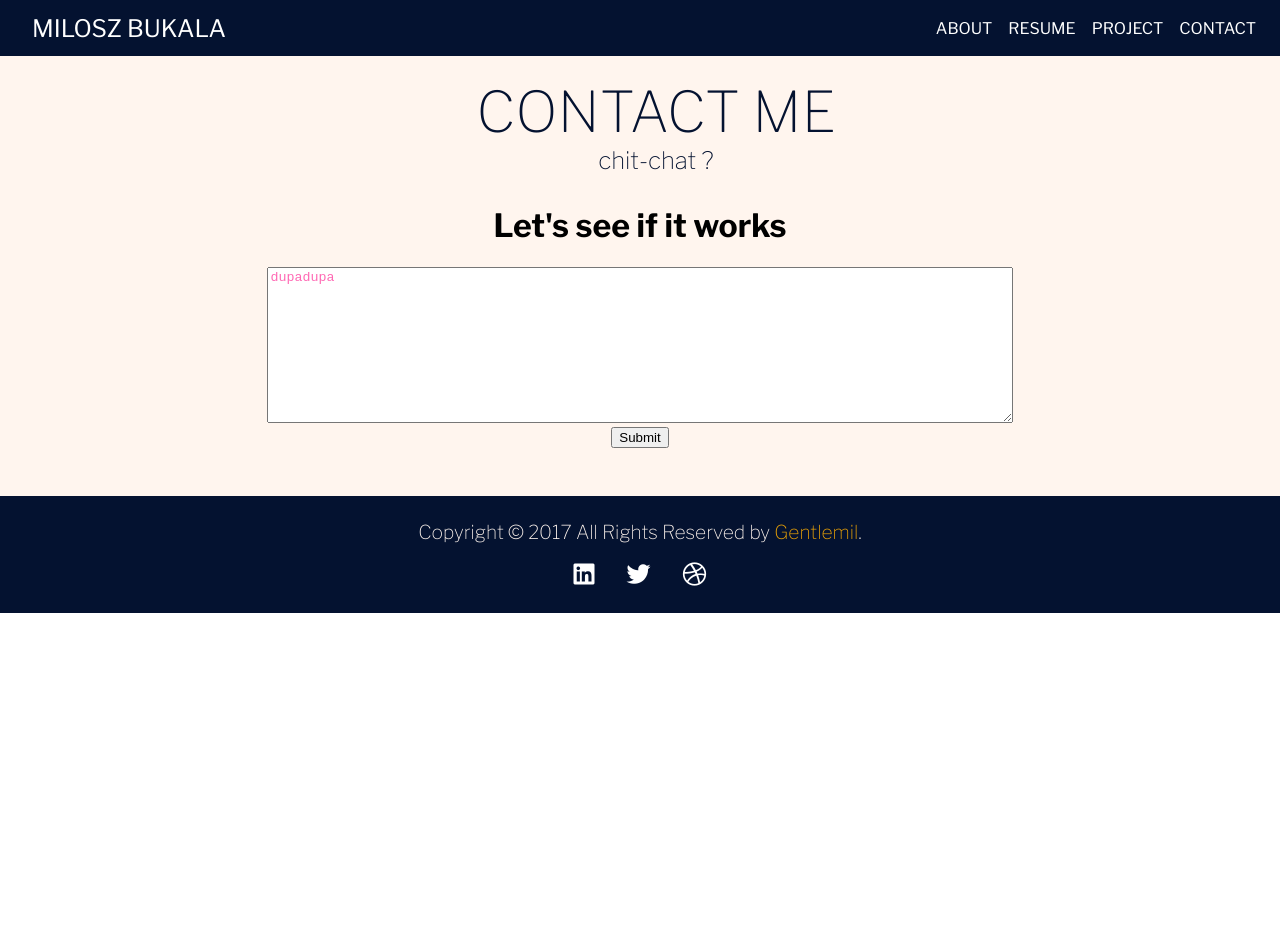
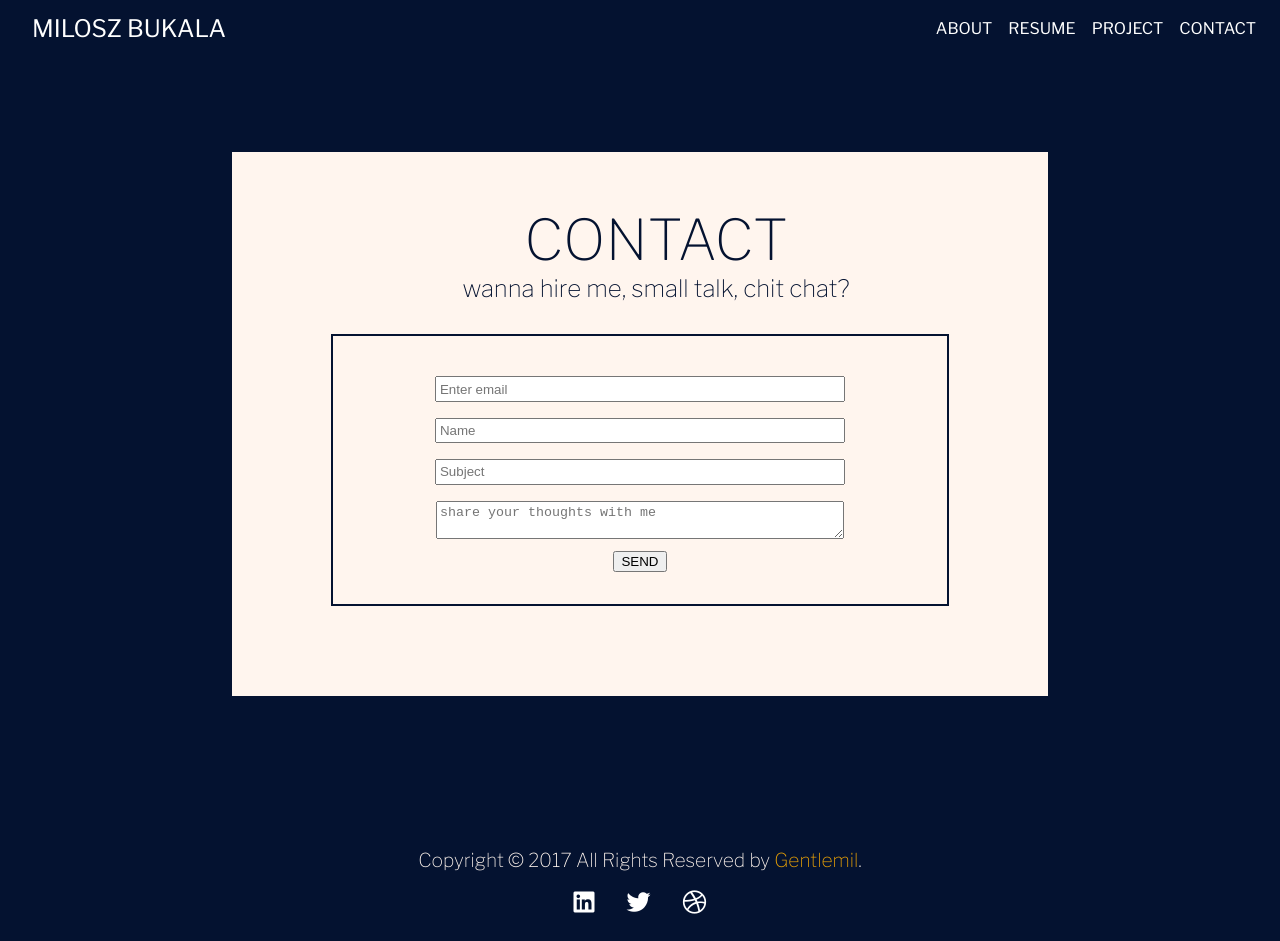
Before and after one commit to gentlemil/portfolio-js, a React (Create React App) app: page /contact in a window 1280 px wide. Before the commit the page ends 800 px from the top, so only its background shows below. Built offline with nearby package versions, Linux system fonts and the light colour scheme.

Commit message:
Refaktoring Contact component using emailjs app, but something does not work properly. Need to check it as soon as possible..

```diff
--- a/src/components/Contact/Contact.jsx
+++ b/src/components/Contact/Contact.jsx
@@ -1,65 +1,101 @@
-import React from 'react';
-import './Contact.scss'
+import React, { Component } from 'react';
+import * as emailjs from 'emailjs-com';
+// import Button from '../Button/Button'
+import { Button, FormFeedback, Form, FormGroup, Label, Input } from 'reactstrap';
 
-class Contact extends React.PureComponent {
-    constructor(props) {
-        super(props);
-        this.state = { feedback: 'dupadupa', name: 'Milosz Bukala', email: 'mil.bukala@gmail.com' };
-        this.handleChange = this.handleChange.bind(this);
-        this.handleSubmit = this.handleSubmit.bind(this);
+import './Contact.scss';
+
+class Contact extends Component {
+    state = {
+        name: '',
+        email: '',
+        subject: '',
+        message: '',
+    };
+
+    handleSubmit = (e) => {
+        e.preventDefault()
+        const { name, email, subject, message } = this.state
+
+        let templateParams = {
+            from_name: email,
+            to_name: 'mil.bukala@gmail.com',
+            subject: subject,
+            message_html: message,
+        }
+        emailjs.send(
+            'gmail',
+            'template_FZMNakmZ',
+            templateParams,
+            'user_mEjqdIMTdyWs95cnj4A0W'
+        )
+        this.resetForm()
     }
-    handleChange(event) {
-        this.setState({ feedback: event.target.value })
+    resetForm() {
+        this.setState({
+            name: '',
+            email: '',
+            subject: '',
+            message: '',
+        })
     }
-
-    handleSubmit(event) {
-        const templateId = 'template_FZMNakmZ';
-
-        this.sendFeedback(templateId, { message_html: this.state.feedback, from_name: this.state.name, reply_to: this.state.email })
-    }
-
-    sendFeedback(templateId, variables) {
-        window.emailjs.send(
-            'gmail', templateId,
-            variables
-        ).then(res => {
-            console.log('Email successfully sent!')
-        })
-            // Handle errors here however you like, or use a React error boundary
-            .catch(err => console.error('Oh well, you failed. Here some thoughts on the error that occured:', err))
+    handleChange = (param, e) => {
+        this.setState({ [param]: e.target.value })
     }
     render() {
         return (
-            <div className="projects">
+            <div className='contact'>
                 <div className='frameBox' >
                     <div className='frameBox__title'>
-                        <h1>CONTACT ME</h1>
-                        <h4>chit-chat ?</h4>
+                        <h1>CONTACT</h1>
+                        <h4>wanna hire me, small talk, chit chat?</h4>
                     </div>
-                    {/* --- */}
-                    <form className="test-mailing">
-                        <h1>Let's see if it works</h1>
-                        <div>
-                            <textarea
-                                id="test-mailing"
-                                name="test-mailing"
-                                onChange={this.handleChange}
-                                placeholder="Post some lorem ipsum here"
-                                required
-                                value={this.state.feedback}
-                                style={{ width: '60%', height: '150px' }}
+                    <Form onSubmit={this.handleSubmit} className='form-content'>
+                        <FormGroup controlId="formBasicEmail">
+                            <Input
+                                type="email"
+                                name="email"
+                                value={this.state.email}
+                                className="text-primary"
+                                onChange={this.handleChange.bind(this, 'email')}
+                                placeholder="Enter email"
                             />
-                        </div>
-                        <input type="button" value="Submit" className="btn btn--submit" onClick={this.handleSubmit} />
-                    </form>
-                    {/* --- */}
-
+                        </FormGroup>
+                        <FormGroup controlId="formBasicName">
+                            <Input
+                                type="text"
+                                name="name"
+                                value={this.state.name}
+                                className="text-primary"
+                                onChange={this.handleChange.bind(this, 'name')}
+                                placeholder="Name"
+                            />
+                        </FormGroup>
+                        <FormGroup controlId="formBasicSubject">
+                            <Input
+                                type="text"
+                                name="subject"
+                                className="text-primary"
+                                value={this.state.subject}
+                                onChange={this.handleChange.bind(this, 'subject')}
+                                placeholder="Subject"
+                            />
+                        </FormGroup>
+                        <FormGroup controlId="formBasicMessage">
+                            <Input
+                                type="textarea"
+                                name="message"
+                                className="text-primary"
+                                value={this.state.message}
+                                onChange={this.handleChange.bind(this, 'message')}
+                                placeholder="share your thoughts with me"
+                            />
+                        </FormGroup>
+                        <Button variant="primary" type="submit">SEND</Button>
+                    </Form>
                 </div>
             </div>
         )
     }
-
-
-};
-
+}
 export default Contact;
--- a/src/components/Contact/Contact.scss
+++ b/src/components/Contact/Contact.scss
@@ -1,7 +1,61 @@
 .contact {
-    padding: 100px;
+    // max-width: 1300px;
+    // margin: auto;
+    // overflow: auto;
+    // padding: 0 2rem;
+    width: 100%;
+    height: 100vh;
+    background-color: #041230;
+    background-size: cover;
+    background-attachment: fixed;
+    margin: 0;
+    margin-top: 1.5rem;
+    padding: 0;
+
+    display: flex;
+    align-items: center;
+
+    .frameBox {
+        // max-width: 1300px;
+        width: 60%;
+        height: 60%;
+        background-color: seashell;
+        margin: 0 auto;
+        padding: 1rem 1.5rem 3rem 1.5rem;
+
+        .frameBox__title {
+
+            h1 {
+                color: rgb(4, 18, 48);
+                font-weight: 200;
+                font-size: 3.5rem;
+                padding: 0;
+                margin-bottom: 0;
+                padding-left: 2rem;
+            }
+
+            h4 {
+                color: rgb(4, 18, 48);
+                font-weight: 100;
+                font-size: 1.5rem;
+                padding: 0;
+                padding-left: 2rem;
+                margin-top: 0;
+            }
+        }
+
+        .form-content {
+            width: 80%;
+            padding: 2rem 0;
+            margin: 0 auto;
+            border: 2px solid rgb(4, 18, 48);
+
+            .text-primary {
+                max-width: 400px;
+                width: 100%;
+                padding: 0.2rem;
+                margin: 0.5rem 0;
+            }
+        }
+    }
 }
-
-textarea {
-    color: hotpink;
-}
```
